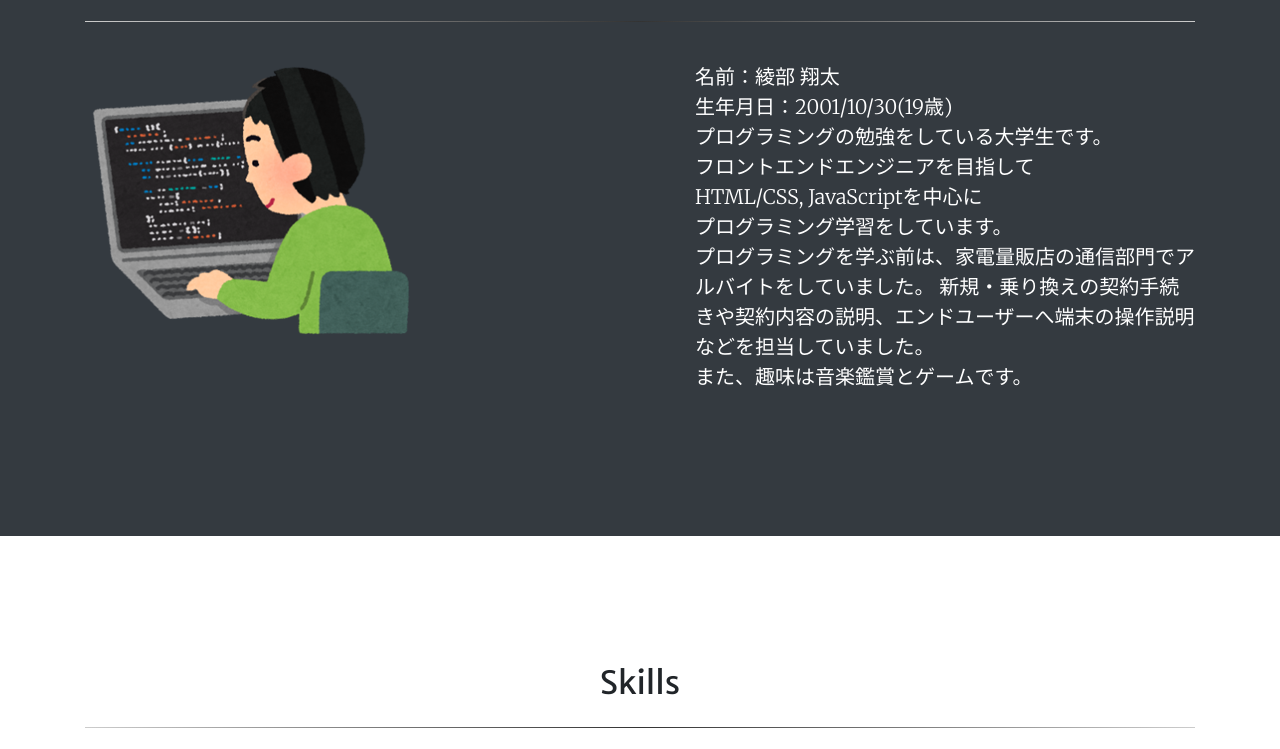
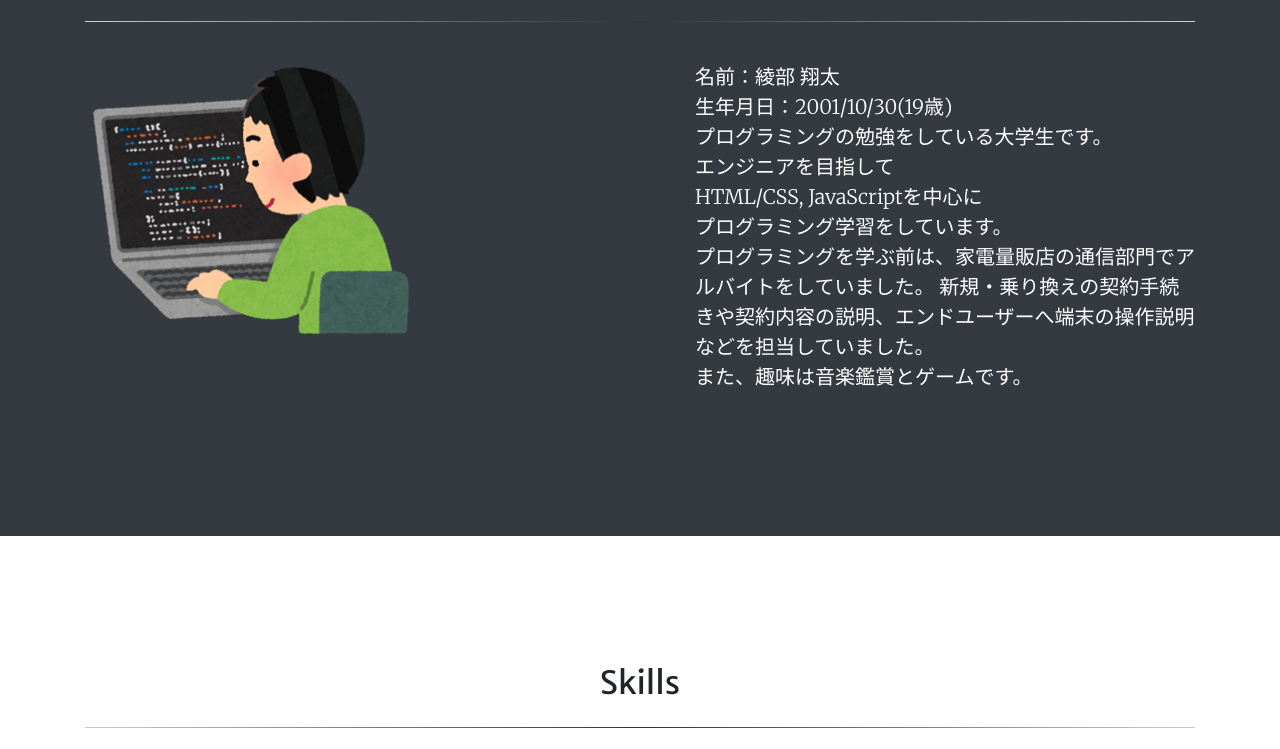
Before and after one commit to ShotaAyabe/Portfolio, a plain HTML site: page index.html in a window 1280 px wide. Shown: the part 969-1718 px from the top of the page. Drawn offline with nearby package versions, Linux system fonts and the light colour scheme.

Commit message:
update
加筆修正

```diff
--- a/index.html
+++ b/index.html
@@ -64,7 +64,7 @@
                           <li>名前：綾部 翔太</li>
                           <li>生年月日：2001/10/30(19歳)</li>
                           <li>プログラミングの勉強をしている大学生です。<br>
-                              フロントエンドエンジニアを目指して<br>HTML/CSS, JavaScriptを中心に<br>プログラミング学習をしています。<br>
+                              エンジニアを目指して<br>HTML/CSS, JavaScriptを中心に<br>プログラミング学習をしています。<br>
                               プログラミングを学ぶ前は、家電量販店の通信部門でアルバイトをしていました。
                               新規・乗り換えの契約手続きや契約内容の説明、エンドユーザーへ端末の操作説明などを担当していました。
                               <br>また、趣味は音楽鑑賞とゲームです。
```
